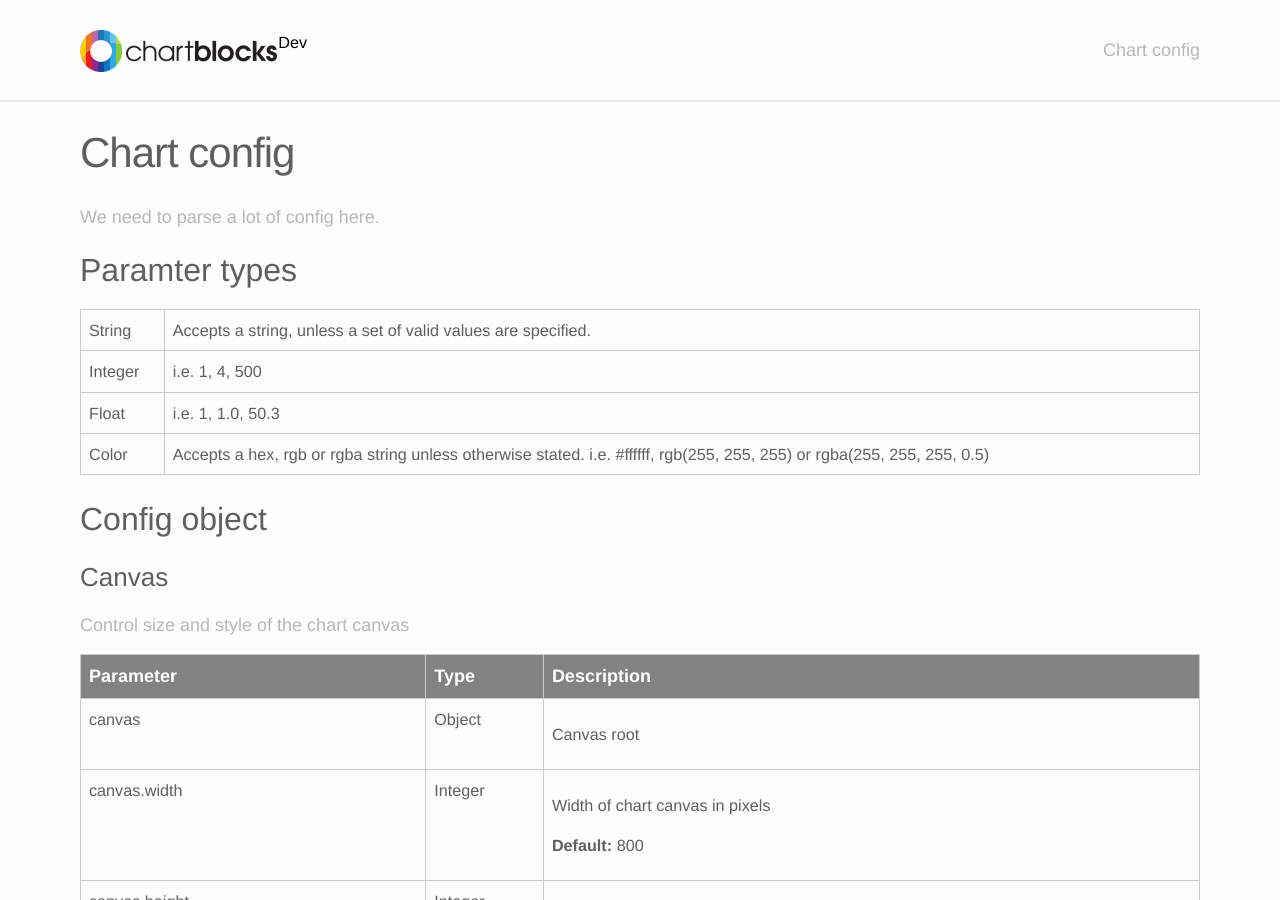
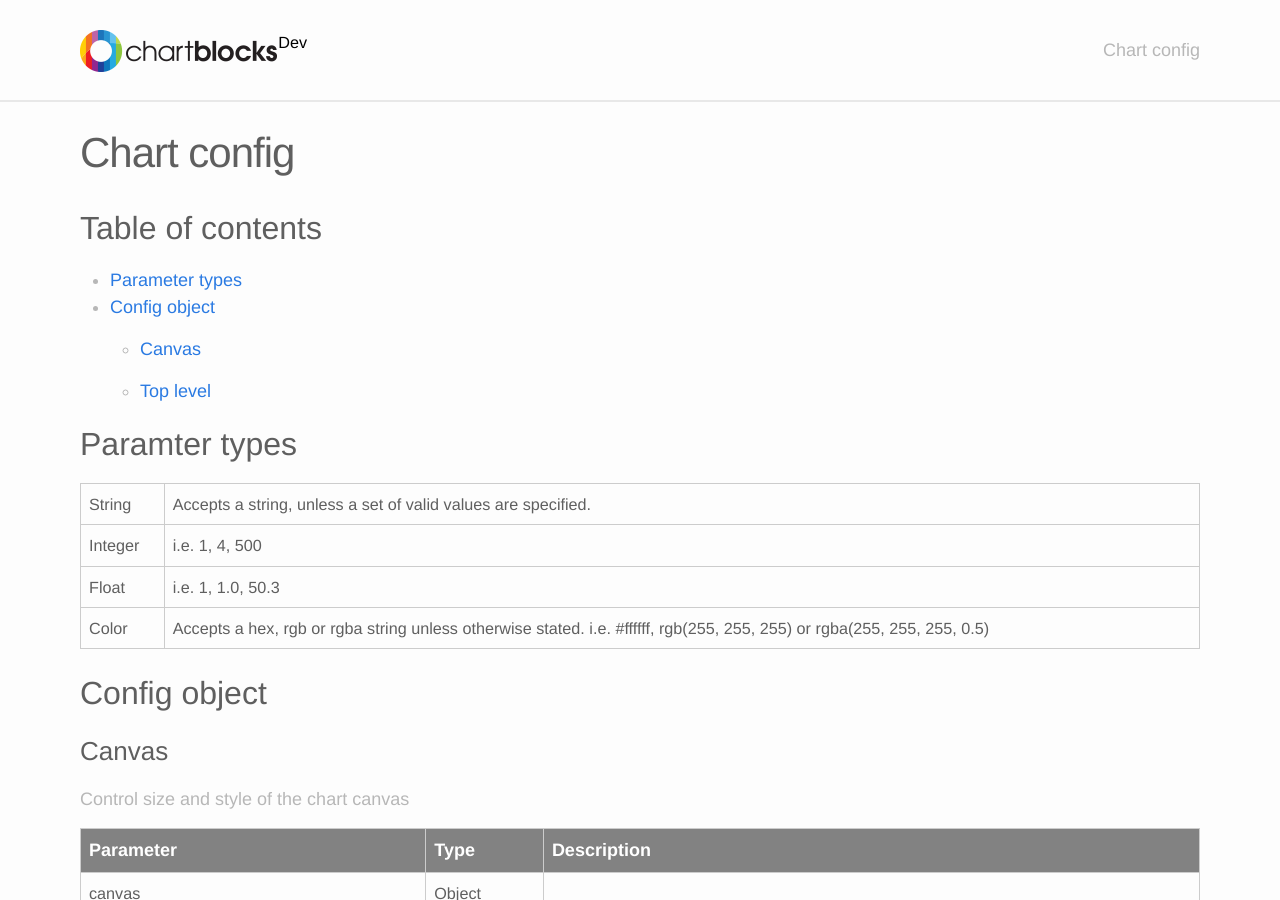
Before and after one commit to ChartBlocks/developer-docs, a Jekyll site: the page built from config.md, in a window 1280 px wide and 900 px high. Built offline with Jekyll 4.4.1, drawn with Linux system fonts in a browser that asks for light colours; some of the changed text lies outside the part shown.

Commit message:
Table of contents and examples

```diff
--- /dev/null
+++ b/_includes/config/example/top.json
@@ -0,0 +1,5 @@
+{
+    "type": "bar",
+    "canvas": {},
+    "series": {}
+}
--- /dev/null
+++ b/_includes/config/examples.html
@@ -0,0 +1,22 @@
+<h3>Examples</h3>
+<div class="examples">
+    {% for example in include.examples %}
+    <div class="example">
+        <h4>{{ example.title }}</h4>
+
+        {% if example.description %}
+          <p class="description">{{ example.description }}</p>
+        {% endif %}
+
+        {% highlight json %}
+        {% if example.value %}
+        {{ example.value }}
+        {% else if example.include %}
+        {% include {{ example.include }} %}
+        {% else %}
+        No `value` or `include` for example provided.
+        {% endif %}
+        {% endhighlight %}
+    </div>
+    {% endfor %}
+</div>
--- a/_includes/config/section.html
+++ b/_includes/config/section.html
@@ -2,5 +2,11 @@
     <h3>{{ section.name }}</h3>
     <p class="description">{{ section.description | markdownify }}</p>
 
-    {% include config/arguments.html arguments = section.arguments %}
+    {% if section.arguments %}
+      {% include config/arguments.html arguments = section.arguments %}
+    {% endif %}
+
+    {% if section.examples %}
+      {% include config/examples.html examples = section.examples %}
+    {% endif %}
 </div>
--- a/config.md
+++ b/config.md
@@ -4,7 +4,14 @@
 permalink: /config/
 ---
 
-We need to parse a lot of config here.
+## Table of contents
+* [Parameter types](#parameter-types)
+* [Config object](#config-object)
+{% for section_hash in site.data.config %}
+{% assign sectionKey = section_hash[0] %}
+{% assign section = section_hash[1] %}
+    * [{{ section.name }}](#config-{{sectionKey}})
+{% endfor %}
 
 ## Paramter types
 <table class="types">
```
Also changed, not shown: _data/config/top.json (+8 -0 lines).
